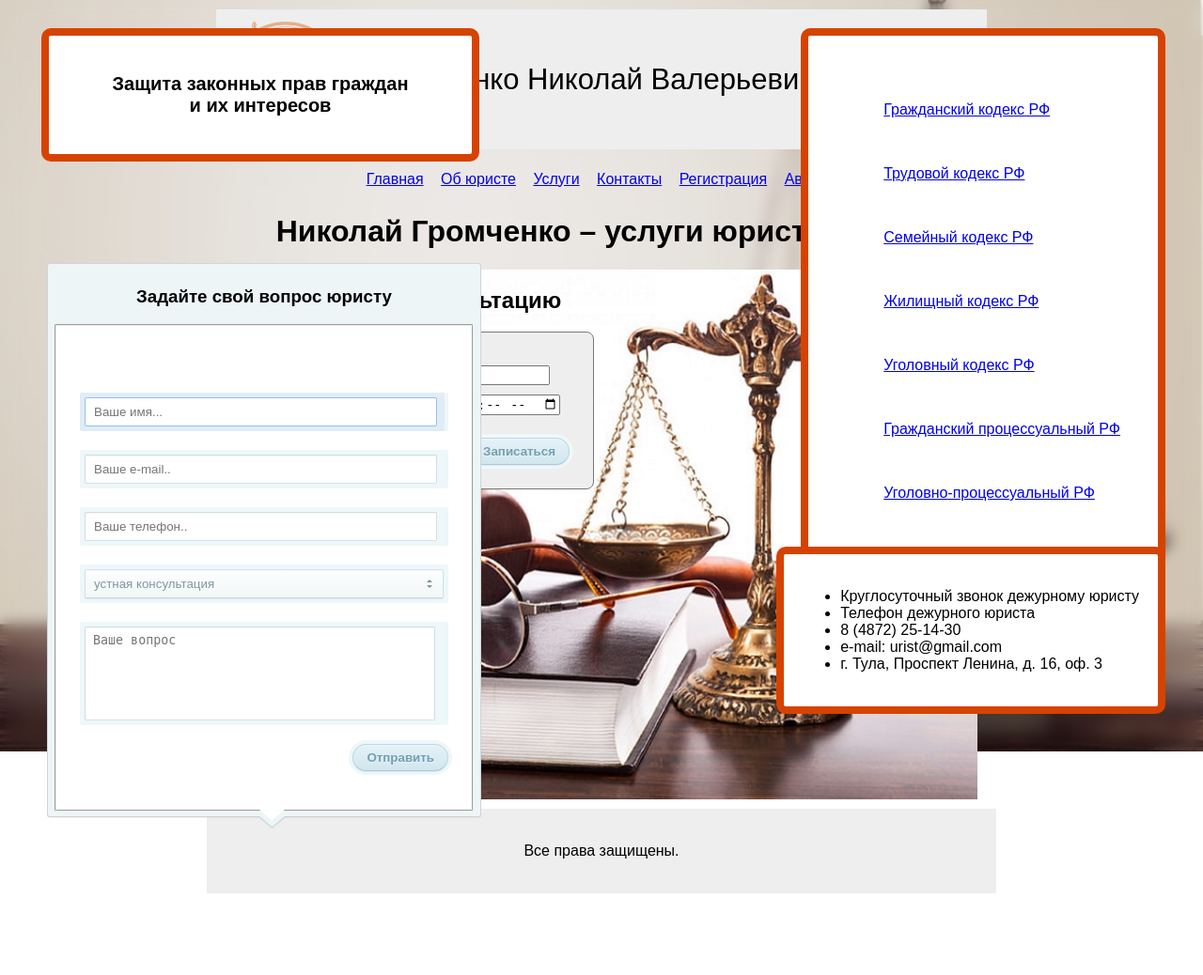
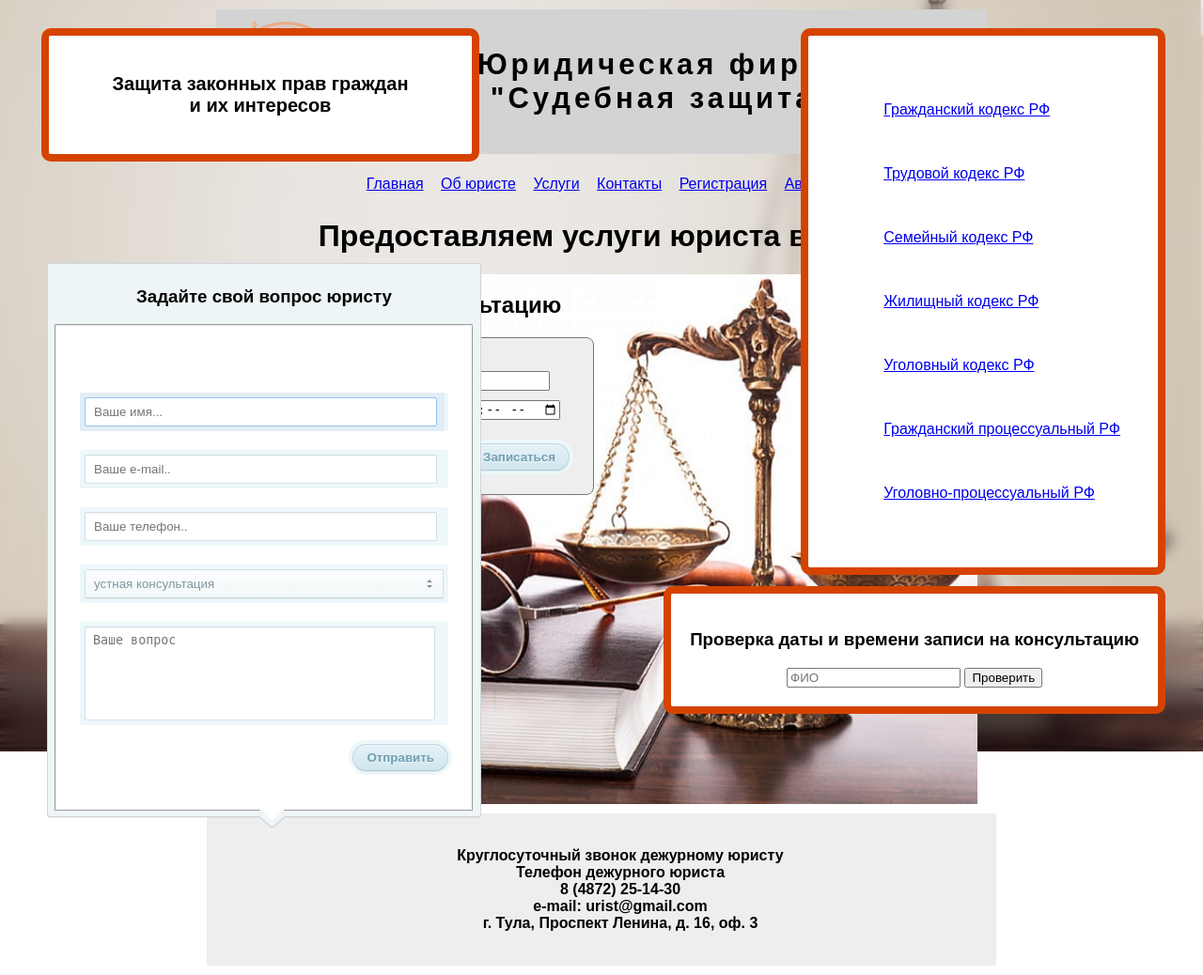
Before and after one commit to gromchenko/flask, a Flask app: page / in a window 1280 px wide. Shown: the whole page at 94% size. Before the commit the page ends 951 px from the top, so only its background shows below. Run offline with Flask 3, Linux system fonts and the light colour scheme.

Commit message:
14/11/23

```diff
--- a/app.py
+++ b/app.py
@@ -8,12 +8,21 @@ app.secret_key = 'BAD_SECRET_KEY'
 
 def get_db_connection():
  conn = sqlite3.connect('visitka.db')
+
  cursor = conn.cursor()
+
+# cursor.execute('insert into admin (login, password) values ("admin", "admin"')
+ conn.commit()
  return conn
 
 @app.route('/', methods=('GET', 'POST'))
 def index():
+ zaps = ''
  suc = ''
+ zap = ''
+ if 'zap' in session:
+  zap = session['zap']
+  del session['zap']
  if request.method == 'POST':
   fio = request.form['name']
   phone = request.form['phone']
@@ -29,7 +38,7 @@ def index():
   conn.commit()
   conn.close()
   suc = 'Заявка успешно отправлена'
- return render_template('index.html', data={'suc':suc})
+ return render_template('index.html', data={'suc':suc, 'zap':zap, 'zaps': zaps})
 
 @app.route('/about', methods=['GET'])
 def about():
@@ -93,3 +102,53 @@ def panel():
  conn.commit()
  data = dict(fio=suser[1],login=suser[2], email=suser[4],phone=suser[5])
  return render_template('panel.html', data=data)
+
+@app.route('/zap', methods=('POST', 'GET'))
+def zap():
+ fio = request.form['fio']
+ datetime = request.form['datetime']
+ conn = get_db_connection()
+ cursor = conn.cursor()
+ cursor.execute('insert into zap (fio, datetime) values (?,?)',
+                (fio, datetime))
+ session['zap'] = 'Вы успешно записались на консультацию!'
+ conn.commit()
+ conn.close()
+ return redirect('/')
+
+@app.route('/check', methods=('POST', 'GET'))
+def check():
+ fio = request.form['fio']
+
+ conn = get_db_connection()
+ cursor = conn.cursor()
+ cursor.execute('select * from zap where fio=?',
+                (fio,))
+ session['zap'] = ''
+ data = cursor.fetchall()
+
+ if data:
+  dd = data
+ else:
+  dd = ''
+ conn.commit()
+ conn.close()
+ suc = ''
+ zap = ''
+ print(dd)
+
+ return render_template('index.html', data={'suc':suc, 'zap':zap, 'zaps': dd})
+
+@app.route('/admin', methods=('POST', 'GET'))
+def admin():
+ if request.method == 'POST':
+  conn = get_db_connection()
+  cursor = conn.cursor()
+  login = request.form['login']
+  password = request.form['password']
+  suser = cursor.execute('select * from admin').fetchone()
+  print(suser)
+  conn.commit()
+  return render_template('admin/login.html')
+ else:
+  return render_template('admin/login.html')
--- a/static/app.css
+++ b/static/app.css
@@ -7,16 +7,19 @@ body{
 .header{
     width: 800px;
     margin: 10px auto;
-    background-color: #eee;
+    background-color: #D3D3D3;
     padding: 10px
 }
 .logo{
     float: left
 }
 .header p{
-    padding-top: 16px;
-    padding-left: 160px;
-    font-size: 31px
+    letter-spacing: 4px;
+    font-weight: 700;
+    padding-top: 0px;
+    padding-left: 50px;
+    font-size: 31px;
+    text-align: center;
 }
 .clear{
     clear: both;
@@ -75,7 +78,7 @@ h1{
 .background{
     width: 100%;
     height: 100vh;
-    position: absolute;
+    position: fixed;
     top: 0;
     background-image: url('images/img.png');
     background-position: bottom;
@@ -305,6 +308,7 @@ item_d div:last-child{
     margin: 50px 20px
 }
 .listcontacts{
+    text-align: center;
     position: fixed;
     right: 40px;
     bottom: 40px;
@@ -326,3 +330,10 @@ item_d div:last-child{
      font-weight: bold;
      text-align: center
 }
+.footer{
+    text-align: center
+}
+.footer ul{
+    list-style: none;
+    font-weight: bold
+}
--- a/templates/index.html
+++ b/templates/index.html
@@ -29,23 +29,28 @@
     </ul>
 </div>
 <div class="listcontacts">
-      <ul>
-          <li>
-          Круглосуточный звонок дежурному юристу
-        </li>
-          <li>
-          Телефон дежурного юриста
-        </li>
-           <li>
-          8 (4872) 25-14-30
-        </li>
-           <li>
-          e-mail: urist@gmail.com
-        </li>
-           <li>
-          г. Тула, Проспект Ленина, д. 16, оф. 3
-        </li>
-      </ul>
+    <h3>Проверка даты и времени записи на консультацию</h3>
+     <form method="post" action="check">
+        <input type="text" name="fio" placeholder="ФИО">
+        <input type="submit" value="Проверить">
+    </form>
+    {% if data.zaps == '' %}
+
+    {% else %}
+    <br />
+        <table align="center" border="1">
+            <tr>
+                <th>ФИО</th>
+                <th>Дата и время</th>
+            </tr>
+        {% for z in data.zaps %}
+        <tr>
+            <td>{{z[1]}}</td>
+            <td>{{z[2].replace('T', ' ')}}</td>
+        </tr>
+        {% endfor %}
+        </table>
+    {% endif %}
 </div>
 <div class="header_text">
     <p>Защита законных прав граждан <br> и их интересов
@@ -91,18 +96,22 @@
     </fieldset>
   </form>
 </div>
-<h1>Николай Громченко – услуги юриста в Туле</h1>
+<h1>Предоставляем услуги юриста в Туле</h1>
 <div style="background-image: url({{ url_for('static', filename='images/main.png') }}); height: 550px; background-size: 100% 100%;padding-top: 14px">
     <h2 class="h2_h">Запись на консультацию</h2>
+
     <div class="form_zayavk">
-        <form>
+        {% if data.zap!=''%}
+         <p style="color: green; text-align: center; padding: 20px;font-size: 22px">{{data.zap}}</p>
+        {% endif %}
+        <form method="POST" action="/zap">
             <div class="item_d">
                 <div>ФИО:</div>
-                <div ><input type="text" name="fio" placeholder="ФИО"> </div>
+                <div ><input type="text" name="fio" placeholder="ФИО" required> </div>
             </div>
              <div class="item_d">
                 <div>Дата и время:</div>
-                <div><input type="datetime-local" name="datetime""> </div>
+                <div><input type="datetime-local" name="datetime" required> </div>
             </div>
             <div class="contact-submit"><input type="submit" value="Записаться"> </div>
         </form>
--- a/templates/main.html
+++ b/templates/main.html
@@ -12,7 +12,7 @@
 
 <header class="header">
     <img src="{{ url_for('static', filename='images/logo.png') }}" width="128px" class="logo">
-    <p>Громченко Николай Валерьевич</p>
+    <p>Юридическая фирма <br> "Судебная защита"</p>
     <div class="clear"></div>
 </header>
 <nav class="menu-main">
@@ -41,7 +41,23 @@
     {% block content %}{% endblock %}
 </main>
 <footer class="footer">
-<p align="center">Все права защищены.</p>
+     <ul>
+          <li>
+          Круглосуточный звонок дежурному юристу
+        </li>
+          <li>
+          Телефон дежурного юриста
+        </li>
+           <li>
+          8 (4872) 25-14-30
+        </li>
+           <li>
+          e-mail: urist@gmail.com
+        </li>
+           <li>
+          г. Тула, Проспект Ленина, д. 16, оф. 3
+        </li>
+      </ul>
 </footer>
 </body>
 </html>
```
Also changed, not shown: schema.sql (+16 -0 lines), templates/admin/login.html (added, +22 -0 lines), templates/admin/main.html (added, +32 -0 lines), visitka.db.
